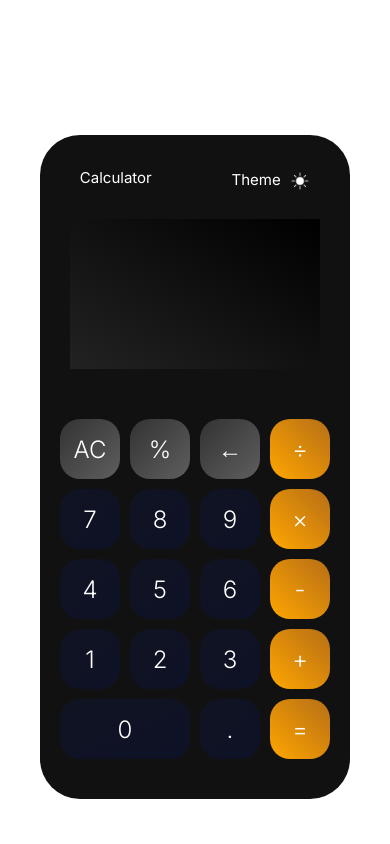
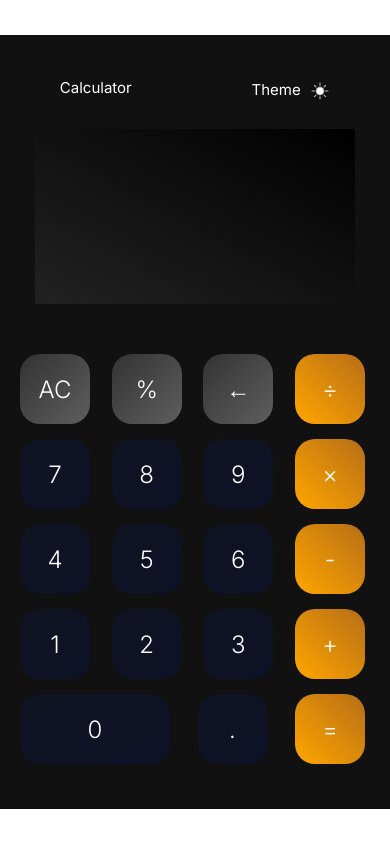
Before and after one commit to Chukwuderah/calculatorApp, a plain HTML site: page index.html in a window 390 px wide. Drawn offline with Linux system fonts and the light colour scheme; a web font is replaced by a local one.

Commit message:
Updated calculator for devices width 600px

```diff
--- a/styles.css
+++ b/styles.css
@@ -116,3 +116,28 @@ div.btn h6 {
 .orange {
     background: var(--btn-bg3);
 }
+
+@media (max-width: 600px) {
+    div.container {
+        width: 100vw;
+        padding-top: 10px;
+        margin: 0%;
+        height: auto;
+        border-radius: 0%;
+    }
+
+    div.container div.display {
+        width: 320px;
+        height: 175px;
+    }
+
+    div.btn {
+        width: 70px;
+        height: 70px;
+        margin: 0 5px 15px 0;
+    }
+
+    .long {
+        padding: 0 75px;
+    }
+}
```
